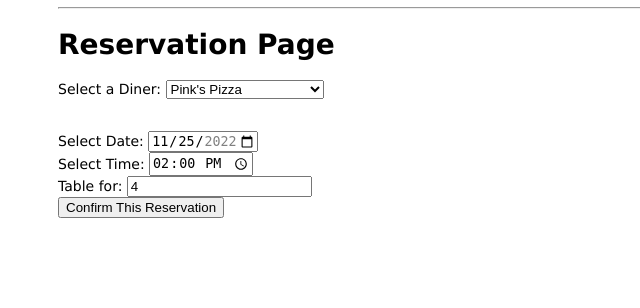
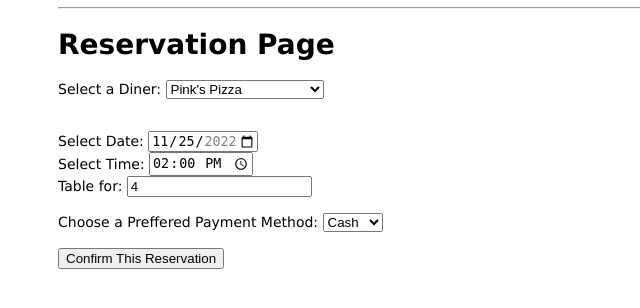
Before and after one commit to HannahW234/COSC4351-Group-56-Project, a Flask app: page /reservation in a window 1280 px wide. Shown: the part 87-395 px from the top of the page, without its empty margins (0-640 px from the left). Run offline with Flask 2, Linux system fonts and the light colour scheme.

Commit message:
payment method

```diff
--- a/main.py
+++ b/main.py
@@ -78,18 +78,21 @@ def enter_payment():
   diner = request.form['reservation_diner']
 
   user_credit_card = CreditCard(name, credit_num, exp_date, security)
-  session['user']['credit_cards'].append(user_credit_card.__dict__)
-  session['card_on_file'] = True
+  if session['logged_in']:
+    session['user']['credit_cards'].append(user_credit_card.__dict__)
+    session['card_on_file'] = True
 
-  if session['logged_in']:
     currentUserID = session['user']['id']
     credit_info = [currentUserID, name, credit_num, security, exp_date]
     add_credit_card(credit_info)
 
-  points = int(size)
-  if is_weekend(date) or is_holiday(date):
-    points = points + 5
-  return render_template("paymentConfirmation.html", valid_credit=user_credit_card.is_card_valid(), client_date=date, client_time=time, client_size=size, reservation_diner=diner, points = points)
+    points = int(size)
+    if is_weekend(date) or is_holiday(date):
+      points = points + 5
+
+    return render_template("paymentConfirmation.html", valid_credit=user_credit_card.is_card_valid(), client_date=date, client_time=time, client_size=size, reservation_diner=diner, points = points)
+
+  return render_template("login_unregistered.html")#For unregistered users
 
 @app.route('/payment', methods=["POST","GET"])
 def payment_page():
@@ -136,6 +139,7 @@ def profile_page():
   currentID = session['user']['id']
   credit_info = get_user_credit_data(currentID)
   points = get_points(currentID)
+  payment_method = get_payment_method(currentID)
   try:
     favorite_diner = calculate_preffered_diner(currentID) ### Will not work if user has not made reservation
   except: pass
@@ -144,7 +148,7 @@ def profile_page():
   email = session['user']['email']
   mail_address = get_address(currentID, "mail")
   bill_address = get_address(currentID, "bill")
-  profile_data = [name, email, credit_info, mail_address, bill_address, favorite_diner, current_reservations, points]
+  profile_data = [name, email, credit_info, mail_address, bill_address, favorite_diner, current_reservations, points, payment_method]
 
   return render_template("profile.html", data=profile_data)
 
@@ -180,8 +184,18 @@ def show_available_tables():
   session['size'] = size
   session['diner'] = diner
 
+  payment_method = request.form['method']
+  if session['logged_in']:
+    currentID = session['user']['id']
+    add_payment_method(currentID, payment_method)
+
+  if payment_method == "Credit":
+    newTable = Table(date, time, size, 0)
+    newTable.setDiner(diner)
+    return render_template("payment.html", client_table=newTable)
 
   if not is_valid_date(date) or not is_valid_time(date, time):
+    print("Not valid")
     return redirect(url_for('reservation_page'))
 
   if not session['logged_in']: #Unregistered guest
@@ -191,16 +205,22 @@ def show_available_tables():
 
 @app.route('/processing_data/<date>/<time>/<size>/<diner>', methods=["POST", "GET"])
 def processing_data(date, time, size, diner):
+  diner_convert = {"Space": "Space City Diner", "Pink's": "Pink's Pizza", "Buffalo": "Buffalo Bayou Brewery", "Galveston": "Galveston Grill", "Midtown": "Midtown Deli"}
+  new_diner = diner ##########needs to go to not user login first I think
+  if " " not in diner.strip():
+    new_diner = diner_convert[diner.strip()]
+  print(new_diner)
+
   is_high_traffic_day = is_weekend(date) or is_holiday(date)
   if (is_high_traffic_day and not session['logged_in']) and not session['card_on_file']: #Unregistered guest on holiday/weekend
     newTable = Table(date, time, size, 0)
-    newTable.setDiner(diner)
+    newTable.setDiner(new_diner)
     return render_template("payment.html", client_table=newTable)
 
   hours, minutes = map(int, time.split(':'))
 
   client_table = t.Table(date, int(hours), int(size), None)
-  client_table.setDiner(diner)
+  client_table.setDiner(new_diner)
   t.fetchall()
   result = t.find_tables(client_table)  # either will be empty list [] or list with tables that were reserved ie. [4,2,2]
 
@@ -209,15 +229,16 @@ def processing_data(date, time, size, diner):
   display_info = display(client, client_table, result)
 
 
-  ###Adding reservation to reservation table for usr data / profile
-  price = int(size) + 0.00
-  if is_weekend(date) or is_holiday(date):
-    price = price + 5
-  reservation_data = [session['user']['id'], diner, date, time, size, price]
-  if valid_table:
-    if session['logged_in']:
-      add_reservation(reservation_data)
-      add_points(session['user']['id'], int(price))
+  ###Adding reservation to reservation table for user data / profile
+  if session['logged_in']:
+    price = int(size) + 0.00
+    if is_weekend(date) or is_holiday(date):
+      price = price + 5
+    reservation_data = [session['user']['id'], diner_convert[diner], date, time, size, price]
+    if valid_table:
+      if session['logged_in']:
+        add_reservation(reservation_data)
+        add_points(session['user']['id'], int(price))
 
 
   return render_template("tables.html", tables_reserved=result, table_info=client_table, valid_table=valid_table, display_info=display_info, is_high_traffic_day=is_high_traffic_day)
--- a/templates/payment.html
+++ b/templates/payment.html
@@ -7,6 +7,7 @@
 </head>
 <body>
     <form action="/enter_payment" method="post">
+        Input Credit Info Here:
         <label>Credit Card Holder Name</label>
         <input type="text" name="credit_name" placeholder="name" value="haris tud" required pattern="^([a-zA-Z]{2,}\s[a-zA-Z]{1,}'?-?[a-zA-Z]{2,}\s?([a-zA-Z]{1,})?)"><br>
         <label>Credit Card Number:</label>
--- a/templates/paymentConfirmation.html
+++ b/templates/paymentConfirmation.html
@@ -8,8 +8,10 @@
             <h2>Success! Thank you for reserving a table </h2>
             {% if session['logged_in'] %}
                 <h2> You earned {{points}} points! </h2>
+                <meta http-equiv = "refresh" content = "3.0; url = {{ url_for('processing_data', date=client_date, time=client_time, size=client_size, diner=reservation_diner)}}" />
+            {% else: %}
+                <meta http-equiv = "refresh" content = "3.0; url = {{url_for('unregistered_user_input_info')}}"/>
             {% endif %}
-            <meta http-equiv = "refresh" content = "3.0; url = {{ url_for('processing_data', date=client_date, time=client_time, size=client_size, diner=reservation_diner)}}" />
         {% endif %}
     </div>
 </body>
--- a/templates/profile.html
+++ b/templates/profile.html
@@ -45,6 +45,9 @@
 </div>
 <div class="credit_info">
     <h1> My Payment Information </h1>
+    My Preferred Payment Method: {{data[8]}}
+    <br> <br>
+    My Credit Card Info: <br>
     {% for item in data[2] %}
         Card Holder Name: {{item[0]}}
         <br>
--- a/templates/reservation.html
+++ b/templates/reservation.html
@@ -31,6 +31,15 @@
           <labe for="size">Table for:</labe>
           <input type="number" name="size" placeholder="people" width="10px" value="4" required>
         <br>
+        <br>
+        <label for="method">Choose a Preffered Payment Method: </label>
+        <select name="method" id="method">
+          <option value="Cash">Cash</option>
+          <option value="Check">Check</option>
+          <option value="Credit">Credit</option>
+        </select>
+        <br>
+        <br>
           <input type="submit" name="check" value="Confirm This Reservation">
         </form>
  <!--       <form action="/payment" method="post">
--- a/templates/tables.html
+++ b/templates/tables.html
@@ -19,9 +19,11 @@
         <form action="/home" method="post">
             <button>Back to Home</button>
         </form>
+        {% if session['logged_in'] %}
         <form action="/reservations" method="post">
             <button>Show My Reservations</button>
         </form>
+        {% endif %}
     {% endif %}
 
     </div>
```
Also changed, not shown: userDatabase.py (+21 -0 lines).
